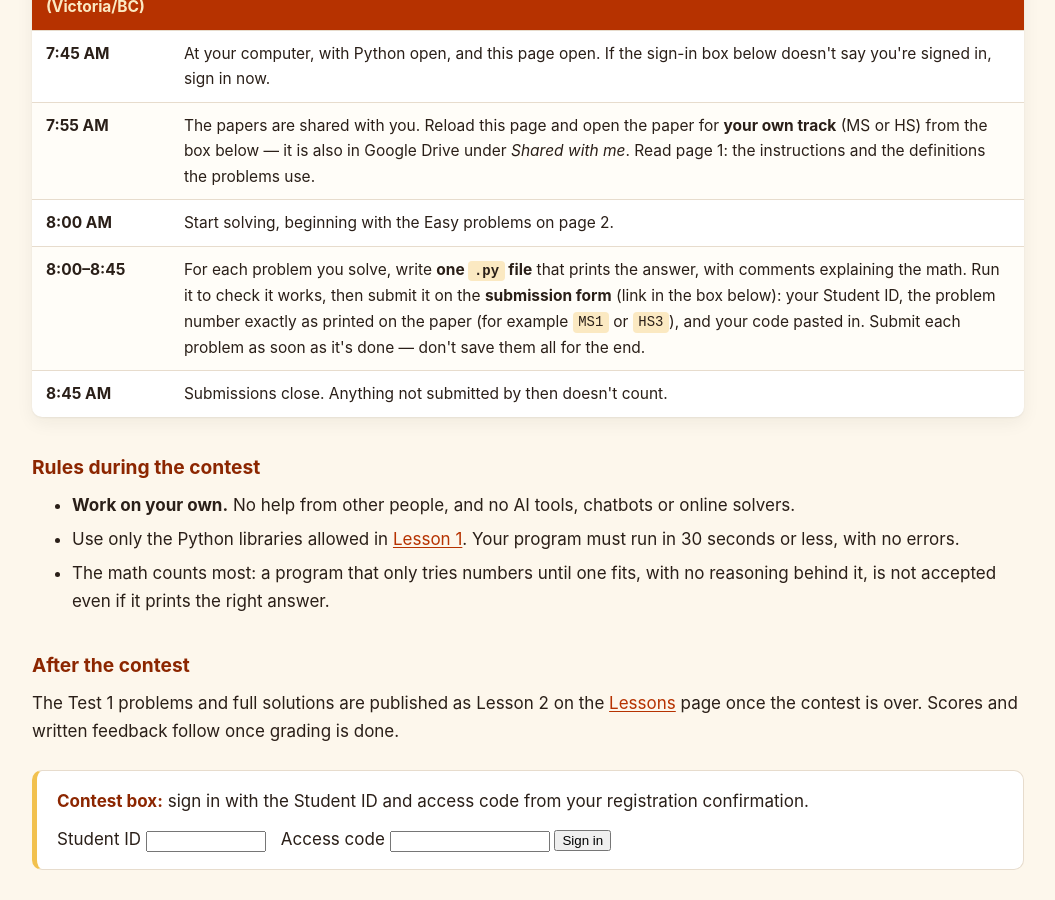
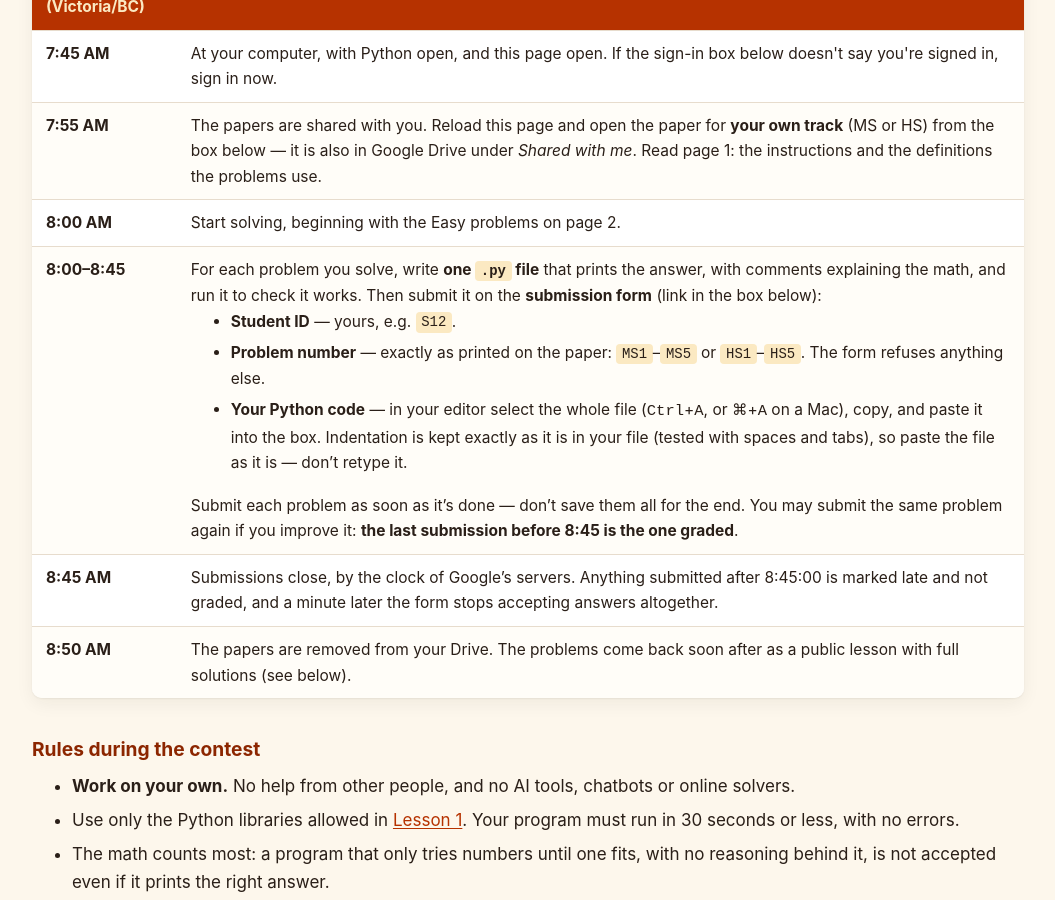
Before and after one commit to nghia71/nghia71.github.io, a Jekyll site: the page built from toml.html, in a window 1280 px wide and 900 px high, scrolled down 1732 px. Shown: the whole window, without its empty margins (112-1167 px from the left). Built offline with Jekyll 4.4.1, drawn with Linux system fonts in a browser that asks for light colours.

Commit message:
Coding contest: rehearsal fixes, exact round clock, clearer submission steps
A full rehearsal with test students S007/S008 found three bugs, all fixed
in the live Apps Script and mirrored in tools/mcc-coding-contest.gs:
- every submission failed (handler read e.values; a form trigger gets
  e.response) -- raw answers were kept, but no .py file or Official row;
- the form had never been published, so it could not be opened;
- the weekly "near 7:55 / near 8:50" triggers ran at 7:57 / 8:44.
Now: exact one-off triggers per Schedule date (7:55 publish + open form +
share papers with the roster; 8:45:00 late cutoff; 8:46 close; 8:50
unshare + install next round), MS1-MS5/HS1-HS5 validation, an Intake log
of every attempt, and a reprocessResponses() recovery tool.

toml.html / lesson-1.html: how to paste code (indentation kept -- tested
byte-for-byte with spaces and tabs), the last submission before 8:45 is
graded, late cutoff and 8:50 paper removal.

Co-Authored-By: Claude Opus 5.5 <noreply@anthropic.com>
Claude-Session: https://claude.ai/code/session_01P4ePFPF4hbBMfHqpAwSQJT

```diff
--- a/lesson-1.html
+++ b/lesson-1.html
@@ -374,7 +374,8 @@ Read this lesson before the first coding contest on <strong>Sunday 4 October, 8:
 
 <h3>File format</h3>
 <ul>
-  <li>One <code>.py</code> text file per problem you attempt. Plain Python source, nothing else.</li>
+  <li>One <code>.py</code> text file per problem you attempt. Plain Python source, nothing else. On contest day you submit it by pasting the whole file into the submission form (select all, copy, paste): indentation is kept exactly, and the form saves it as a <code>.py</code> file for grading.</li>
+  <li>You may submit the same problem again; the last submission before the 8:45 close is the one graded.</li>
   <li><strong>Not accepted:</strong> a PDF, a Google Doc, a Jupyter notebook (<code>.ipynb</code>), a screenshot of code, a file renamed to end in <code>.py</code> that isn&rsquo;t actually Python.</li>
 </ul>
 
--- a/toml.html
+++ b/toml.html
@@ -38,8 +38,15 @@ title: TOML
 <tr><td><strong>7:45 AM</strong></td><td>At your computer, with Python open, and this page open. If the sign-in box below doesn't say you're signed in, sign in now.</td></tr>
 <tr><td><strong>7:55 AM</strong></td><td>The papers are shared with you. Reload this page and open the paper for <strong>your own track</strong> (MS or HS) from the box below &mdash; it is also in Google Drive under <em>Shared with me</em>. Read page 1: the instructions and the definitions the problems use.</td></tr>
 <tr><td><strong>8:00 AM</strong></td><td>Start solving, beginning with the Easy problems on page 2.</td></tr>
-<tr><td><strong>8:00–8:45</strong></td><td>For each problem you solve, write <strong>one <code>.py</code> file</strong> that prints the answer, with comments explaining the math. Run it to check it works, then submit it on the <strong>submission form</strong> (link in the box below): your Student ID, the problem number exactly as printed on the paper (for example <code>MS1</code> or <code>HS3</code>), and your code pasted in. Submit each problem as soon as it's done — don't save them all for the end.</td></tr>
-<tr><td><strong>8:45 AM</strong></td><td>Submissions close. Anything not submitted by then doesn't count.</td></tr>
+<tr><td><strong>8:00–8:45</strong></td><td>For each problem you solve, write <strong>one <code>.py</code> file</strong> that prints the answer, with comments explaining the math, and run it to check it works. Then submit it on the <strong>submission form</strong> (link in the box below):
+<ul>
+  <li><strong>Student ID</strong> &mdash; yours, e.g. <code>S12</code>.</li>
+  <li><strong>Problem number</strong> &mdash; exactly as printed on the paper: <code>MS1</code>&ndash;<code>MS5</code> or <code>HS1</code>&ndash;<code>HS5</code>. The form refuses anything else.</li>
+  <li><strong>Your Python code</strong> &mdash; in your editor select the whole file (<kbd>Ctrl</kbd>+<kbd>A</kbd>, or <kbd>&#8984;</kbd>+<kbd>A</kbd> on a Mac), copy, and paste it into the box. Indentation is kept exactly as it is in your file (tested with spaces and tabs), so paste the file as it is &mdash; don&rsquo;t retype it.</li>
+</ul>
+Submit each problem as soon as it&rsquo;s done &mdash; don&rsquo;t save them all for the end. You may submit the same problem again if you improve it: <strong>the last submission before 8:45 is the one graded</strong>.</td></tr>
+<tr><td><strong>8:45 AM</strong></td><td>Submissions close, by the clock of Google&rsquo;s servers. Anything submitted after 8:45:00 is marked late and not graded, and a minute later the form stops accepting answers altogether.</td></tr>
+<tr><td><strong>8:50 AM</strong></td><td>The papers are removed from your Drive. The problems come back soon after as a public lesson with full solutions (see below).</td></tr>
 </tbody>
 </table>
 
```
Also changed, not shown: 1 other file.
